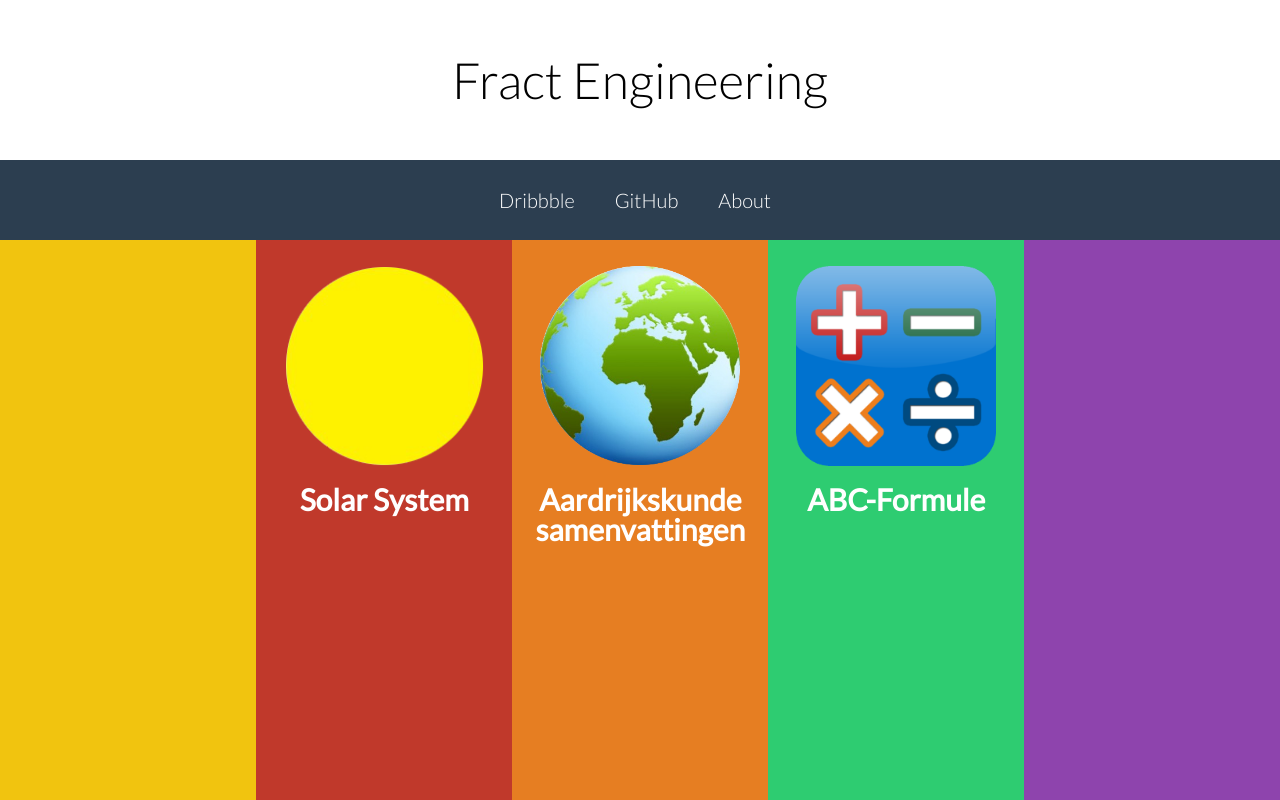
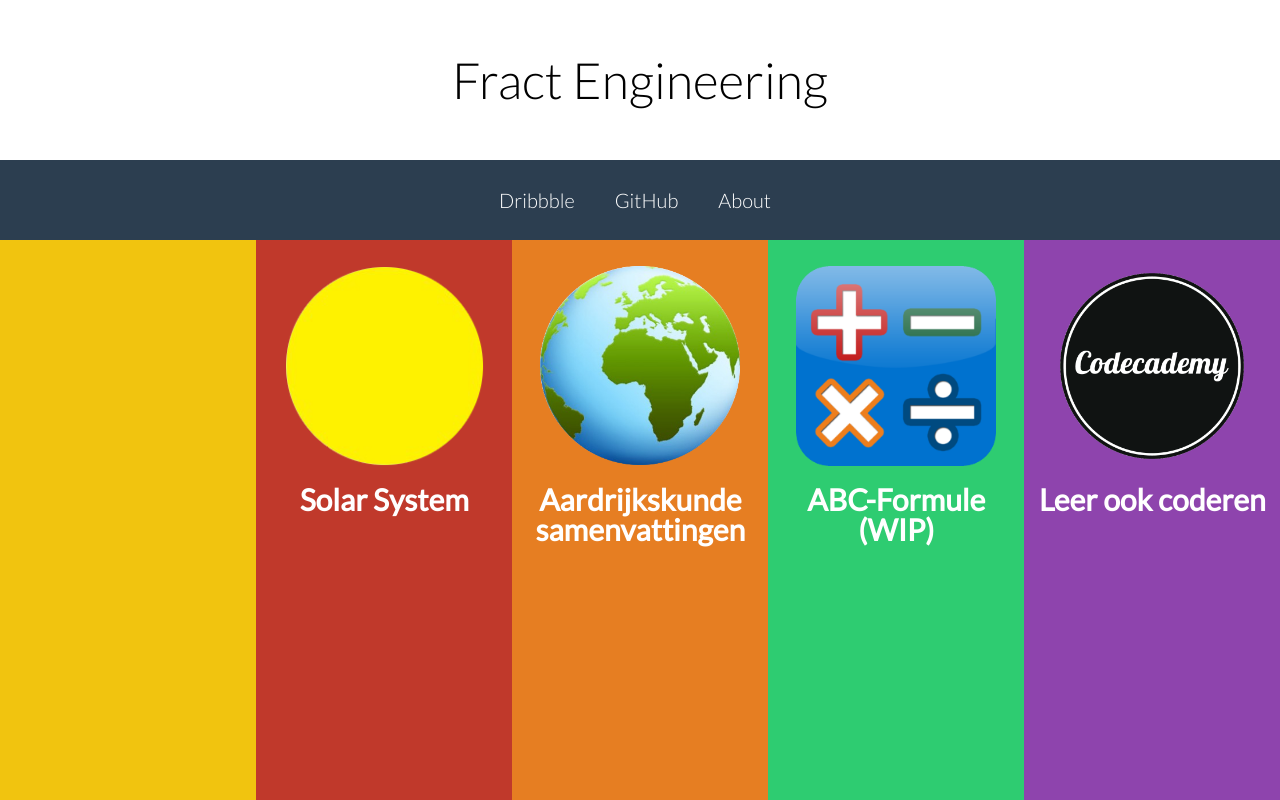
Before and after one commit to FractEngineering/fractengineering, a plain HTML site: page index.html in a window 1280 px wide. Drawn offline with Linux system fonts and the light colour scheme.

Commit message:
Add Codecademy and Solar System

```diff
--- a/css/main.css
+++ b/css/main.css
@@ -88,7 +88,7 @@ main .tile{
 	min-height: 200px;
 }
 
-#orange:hover, #green:hover, #red:hover{
+#yellow:hover, #orange:hover, #green:hover, #red:hover, #purple:hover{
 	-webkit-box-shadow: inset 0 0 5px #000000;
 	-moz-box-shadow:    inset 0 0 5px #000000;
 	box-shadow:         inset 0 0 5px #000000;
--- a/index.html
+++ b/index.html
@@ -41,10 +41,16 @@
 		<a href = "https://www.kaas.nl">
 			<div class="tile" id="green">
 				<img src = "img/WISicon.png" />
-				<h1>ABC-Formule</h1>
+				<h1>ABC-Formule (WIP)</h1>
 			</div>
 		</a>
-		<div class="tile" id="purple"></div>
+
+		<a href = "http://www.codecademy.com/dashboard" />
+			<div class="tile" id="purple">
+				<img src = "img/codecademy-logo.png"/>
+				<h1> Leer ook coderen</h1>
+			</div>
+		</a>
 	</main>
 
 </body>
```
Also changed, not shown: img/codecademy-logo.png (added), 2 other files.
